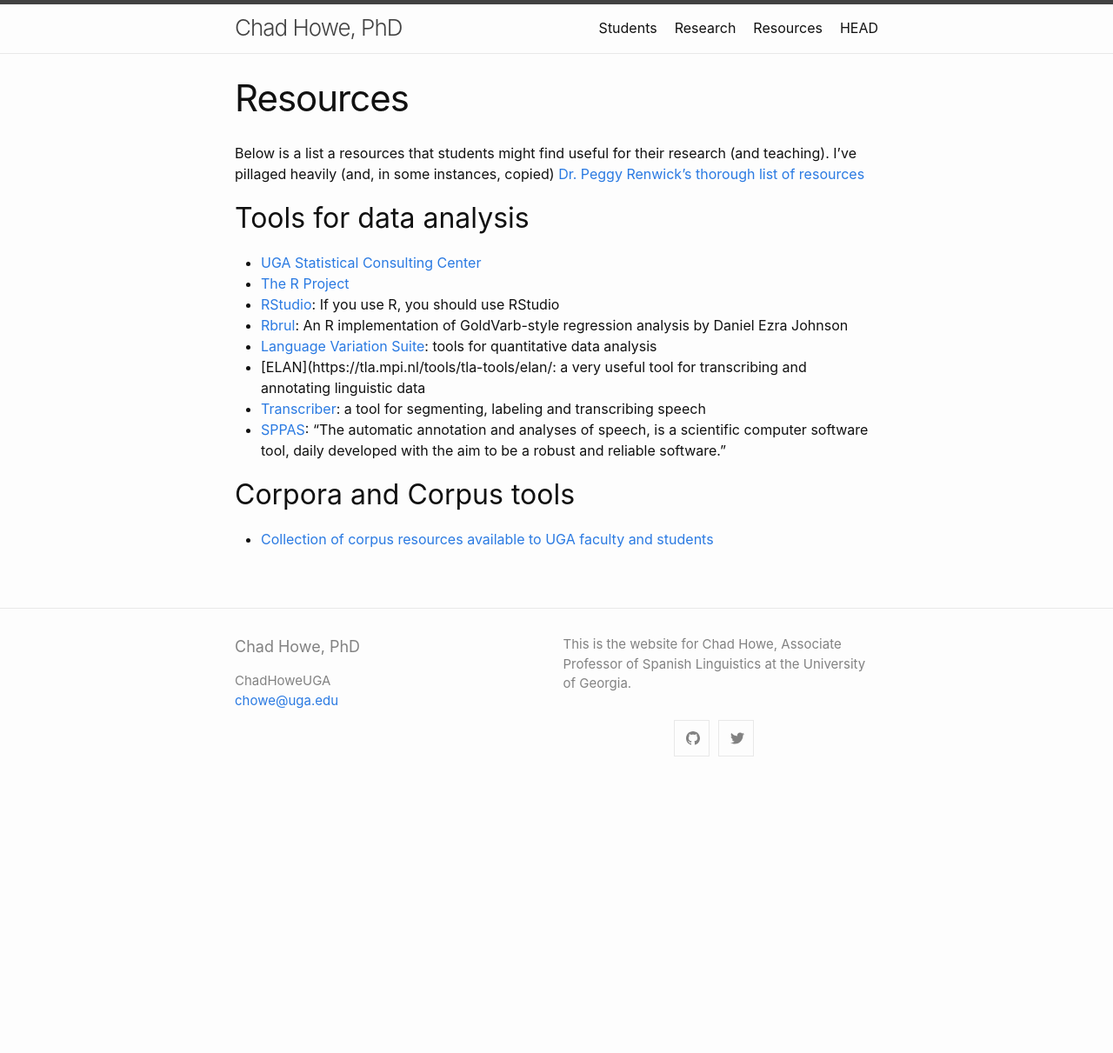
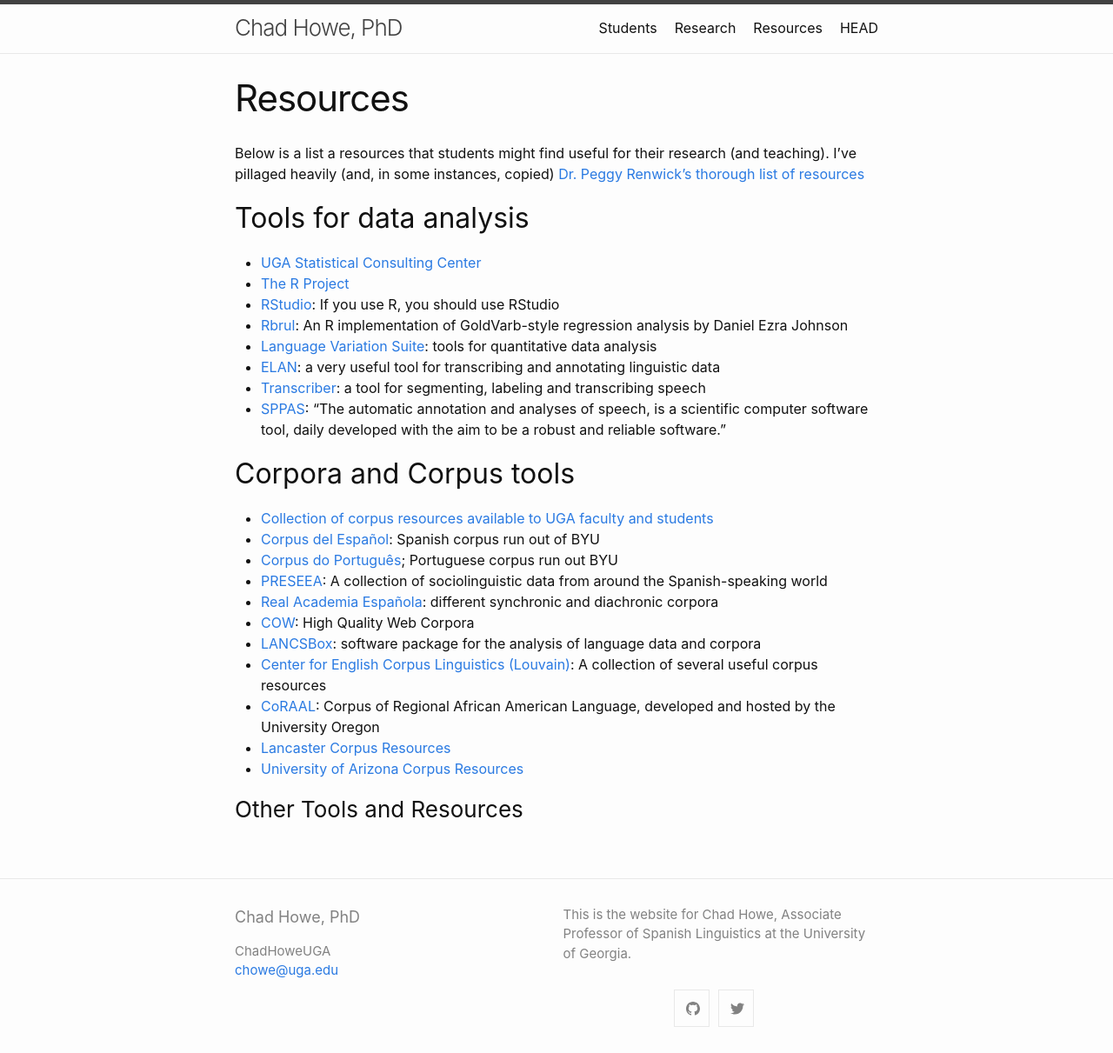
Before and after one commit to ChadHoweUGA/chowe, a Jekyll site: the page built from resources.md, in a window 1280 px wide. Shown: the whole page at 87% size. Built offline with Jekyll 4.4.1, drawn with Linux system fonts in a browser that asks for light colours; before the commit the page ends 900 px from its top, so only the background shows below that.

Commit message:
Update resources.md

```diff
--- a/resources.md
+++ b/resources.md
@@ -12,29 +12,26 @@ Below is a list a resources that students might find useful for their research (
 - [RStudio](https://www.rstudio.com/): If you use R, you should use RStudio
 - [Rbrul](http://www.danielezrajohnson.com/rbrul.html): An R implementation of GoldVarb-style regression analysis by Daniel Ezra Johnson
 - [Language Variation Suite](https://languagevariationsuite.shinyapps.io/Pages/): tools for quantitative data analysis
-- [ELAN](https://tla.mpi.nl/tools/tla-tools/elan/: a very useful tool for transcribing and annotating linguistic data
+- [ELAN](https://tla.mpi.nl/tools/tla-tools/elan/): a very useful tool for transcribing and annotating linguistic data
 - [Transcriber](http://trans.sourceforge.net/en/presentation.php): a tool for segmenting, labeling and transcribing speech
 - [SPPAS](http://www.sppas.org/): "The automatic annotation and analyses of speech, is a scientific computer software tool, daily developed with the aim to be a robust and reliable software."
 
 ## Corpora and Corpus tools
 - [Collection of corpus resources available to UGA faculty and students](http://research.franklin.uga.edu/linglab/corpora)
-
-{% comment %}
-
-<li><a href="http://www.corpusdelespanol.org/">Corpus del Español</a> - Spanish corpus run out of BYU</li>
-	<li><a href="http://www.corpusdoportugues.org/">Corpus do Português</a> - Portuguese corpus run out BYU</li>
-	<li><a href="http://preseea.linguas.net/">PRESEEA</a> - A collection of sociolinguistic data from around the Spanish-speaking world</li>
-	<li><a href="http://www.rae.es/recursos/banco-de-datos">Real Academia Española</a> - different synchronic and diachronic corpora</li>
-	<li><a href="https://www.webcorpora.org/">COW</a> - High Quality Web Corpora</li>
-	<li><a href="http://corpora.lancs.ac.uk/lancsbox/">LANCSBox</a> -&nbsp;software package for the analysis of language data and corpora</li>
-	<li><a href="https://uclouvain.be/en/research-institutes/ilc/cecl/corpora.html">Center for English Corpus Linguistics (Louvain)</a> - A collection of several useful corpus resources</li>
-	<li><a href="http://lingtools.uoregon.edu/coraal/explorer/">CoRAAL</a> - Corpus of Regional African American Language, developed and hosted by the University Oregon</li>
-	<li><a href="https://cqpweb.lancs.ac.uk/">Lancaster Corpus Resources</a></li>
-	<li><a href="https://cesa.arizona.edu/links-other-sociolinguistic-corpora">University of Arizona Corpus Resources</a></li>
-</ul>
+- [Corpus del Español](http://www.corpusdelespanol.org/): Spanish corpus run out of BYU
+- <a href="http://www.corpusdoportugues.org/">Corpus do Português</a>; Portuguese corpus run out BYU
+- <a href="http://preseea.linguas.net/">PRESEEA</a>: A collection of sociolinguistic data from around the Spanish-speaking world
+- <a href="http://www.rae.es/recursos/banco-de-datos">Real Academia Española</a>: different synchronic and diachronic corpora
+- <a href="https://www.webcorpora.org/">COW</a>: High Quality Web Corpora
+- <a href="http://corpora.lancs.ac.uk/lancsbox/">LANCSBox</a>: software package for the analysis of language data and corpora
+- <a href="https://uclouvain.be/en/research-institutes/ilc/cecl/corpora.html">Center for English Corpus Linguistics (Louvain)</a>: A collection of several useful corpus resources
+- <a href="http://lingtools.uoregon.edu/coraal/explorer/">CoRAAL</a>: Corpus of Regional African American Language, developed and hosted by the University Oregon
+- <a href="https://cqpweb.lancs.ac.uk/">Lancaster Corpus Resources</a>
+- <a href="https://cesa.arizona.edu/links-other-sociolinguistic-corpora">University of Arizona Corpus Resources</a>
 
 <h3>Other Tools and Resources</h3>
 
+{% comment %}
 <ul>
 	<li><a href="http://www.essex.ac.uk/linguistics/external/clmt/latex4ling/">LaTeX for Linguists</a></li>
 	<li><a href="https://rmarkdown.rstudio.com/">RMarkdown</a> - A markup language useful for creating documents and presentations (and other delights)</li>
```
